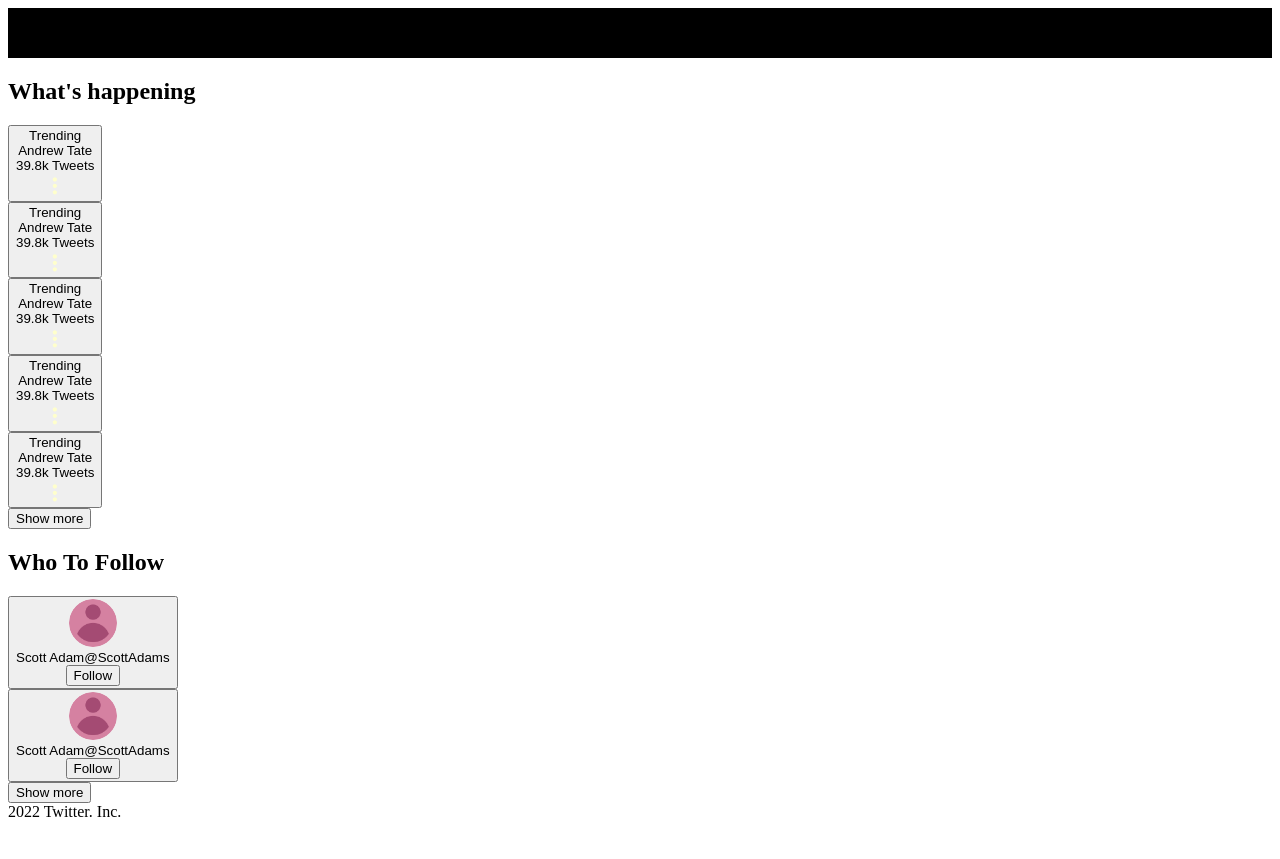
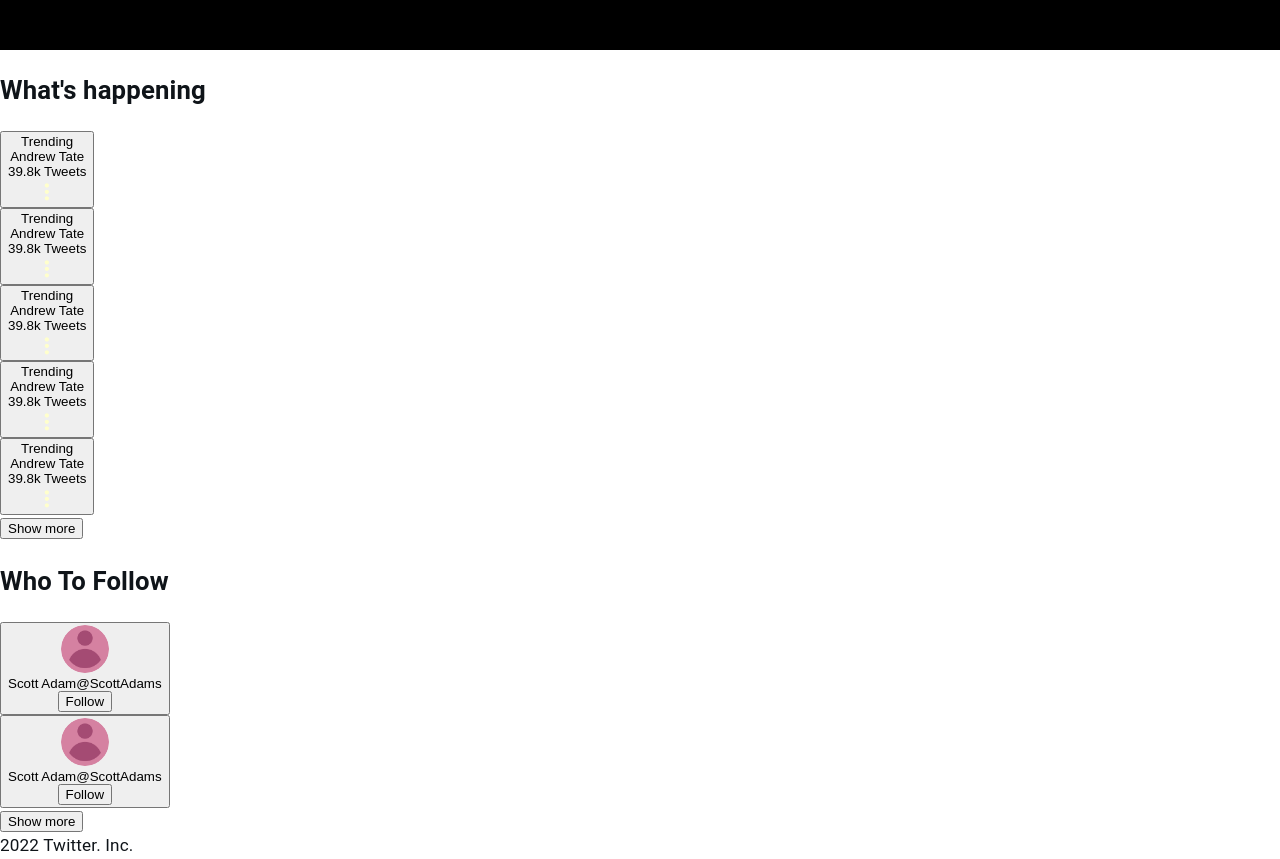
Before and after one commit to 001mo/tweets, a Next.js app: page /home in a window 1280 px wide. Before the commit the page ends 829 px from the top, so only its background shows below. Built offline with nearby package versions, Linux system fonts and the light colour scheme.

Commit message:
add MUI `CssBaseLine`

```diff
--- a/pages/_app.tsx
+++ b/pages/_app.tsx
@@ -1,6 +1,6 @@
 import { useEffect, useReducer } from 'react';
 import type { AppProps } from 'next/app'
-import { ThemeProvider, useMediaQuery } from '@mui/material'
+import { ThemeProvider, useMediaQuery, CssBaseline } from '@mui/material'
 import ThemeContext, { reducer, initTheme } from 'contexts/theme'
 import { changeMode } from 'actions/theme';
 
@@ -24,6 +24,7 @@
   return (
       <ThemeContext.Provider value={{ state: theme, dispatch }}>
         <ThemeProvider theme={theme}>
+          <CssBaseline />
           <Component {...pageProps} />
         </ThemeProvider>
       </ThemeContext.Provider>
--- a/themes.ts
+++ b/themes.ts
@@ -50,11 +50,6 @@
                 variant: 'contained',
             }
         },
-        MuiTypography: {
-            defaultProps: {
-                color: 'text.primary'
-            }
-        }
     },
     palette: lightPalette,
 }
```
